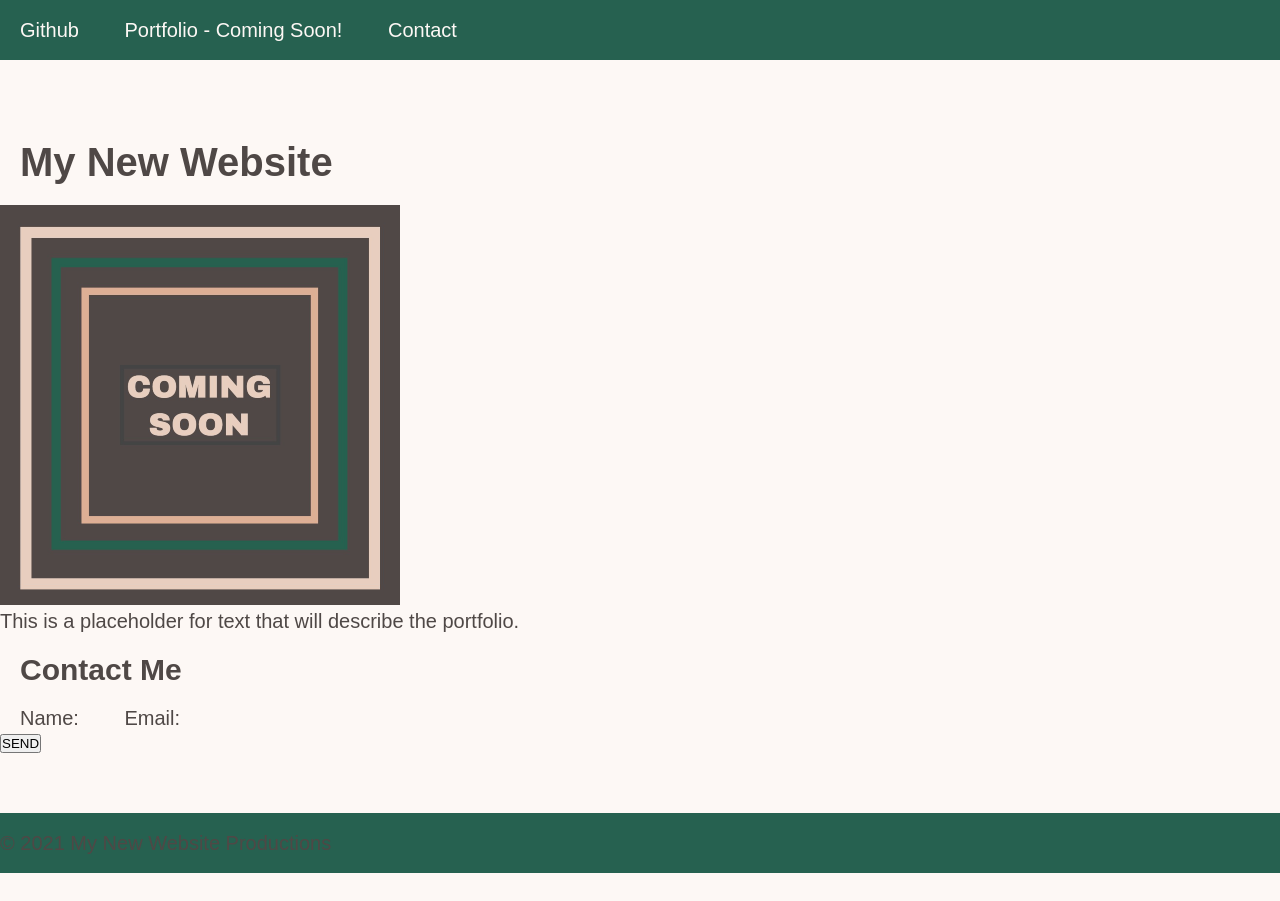
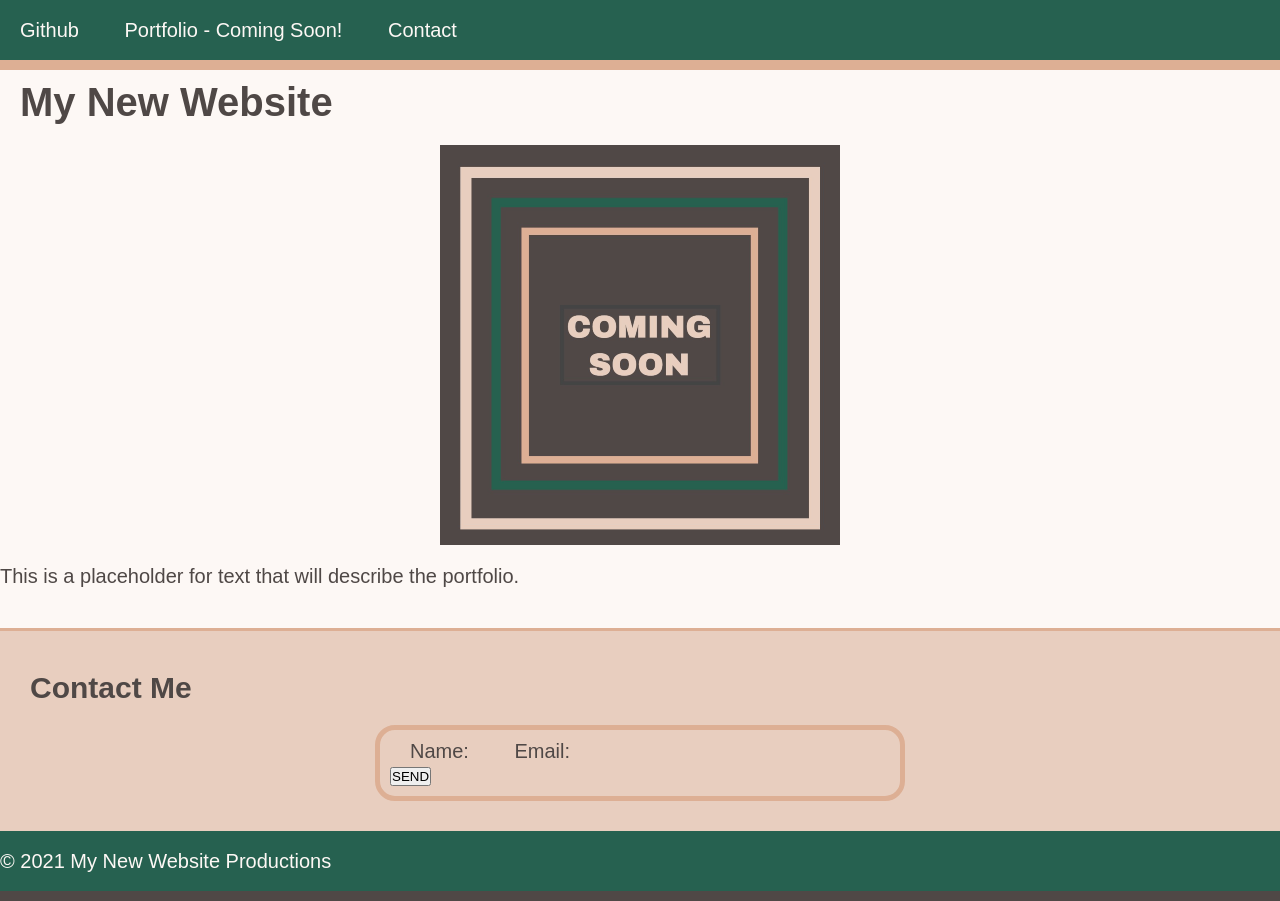
Before and after one commit to NDaruwalla/activity_22_mini_project, a plain HTML site: page index.html in a window 1280 px wide. Before the commit the page ends 873 px from the top, so only its background shows below. Drawn offline with Linux system fonts and the light colour scheme.

Commit message:
added styles for figure, image, section and form

```diff
--- a/assets/css/style.css
+++ b/assets/css/style.css
@@ -48,35 +48,45 @@ footer {
 }
 
 header {
-
+    position: fixed;
+    border-bottom: 10px solid #ddaf94;
 }
 
 footer {
-
-
+    position: absolute;
+    margin-top: 0;
+    bottom: 0;
+    border-bottom: 10px solid #4f4846;
+    color: #FDF8F5;
 }
 
 /* figure/image styles*/
 
 figure {
-
-
+    margin-bottom: 40px;
 }
 
 img {
-
+    display: block;
+    margin: 20px auto;
 }
 
 /* section style */
 
 section {
-
+    margin-bottom: 0;
+    padding: 20px 10px 40px 10px;
+    border-top: 3px solid #DDAF94;
+    background-color:  #E8CEBF;
 }
 
 /* form style; center form on webpage */
 form {
-
-
+    margin: 0 auto;
+    width: 500px;
+    padding: 10px;
+    border: 5px solid #DDAF94;
+    border-radius: 20px;
 }
 
 label {
```
